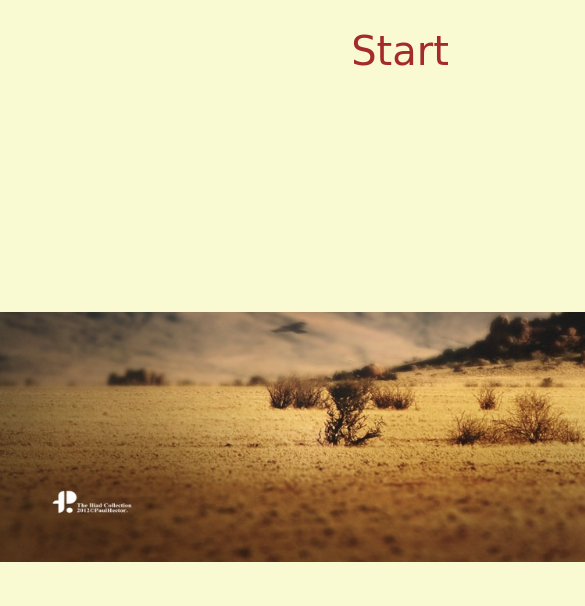
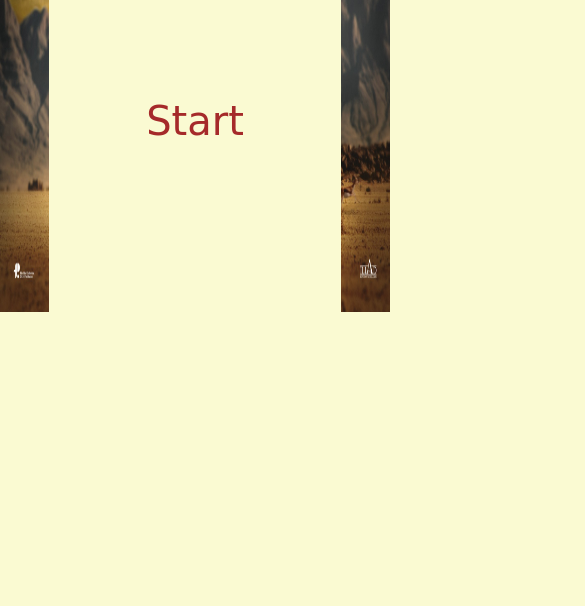
Before and after one commit to agatha12/TriviaGame, a plain HTML site: page index.html in a window 390 px wide. Shown: the part 238-844 px from the top of the page, 585 px wide, since content can reach past the window. Drawn offline with nearby package versions, Linux system fonts and the light colour scheme.

Commit message:
media update

```diff
--- a/assets/css/style.css
+++ b/assets/css/style.css
@@ -69,3 +69,17 @@ button:hover {
 input:hover {
     background-color: tan
 }
+@media screen and (max-width: 640px) {
+    body {
+
+        background-size: 100% 100%;
+
+    }
+    #box {
+        background-color: lightgoldenrodyellow;
+        height: 500px;
+        width: 75%;
+        margin: 0 auto;
+        margin-top: 50px;
+    }
+}
```
Also changed, not shown: assets/javascript/app.js (line endings or trailing spaces).
